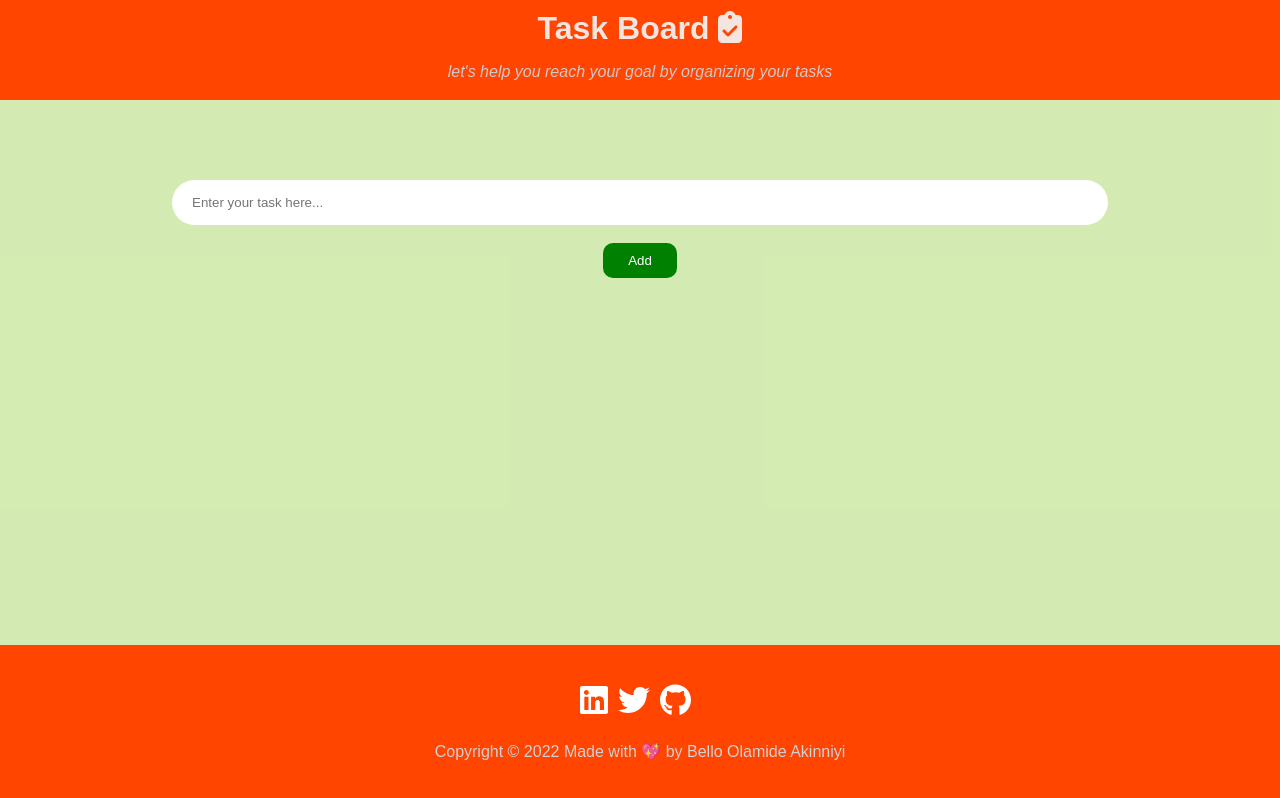
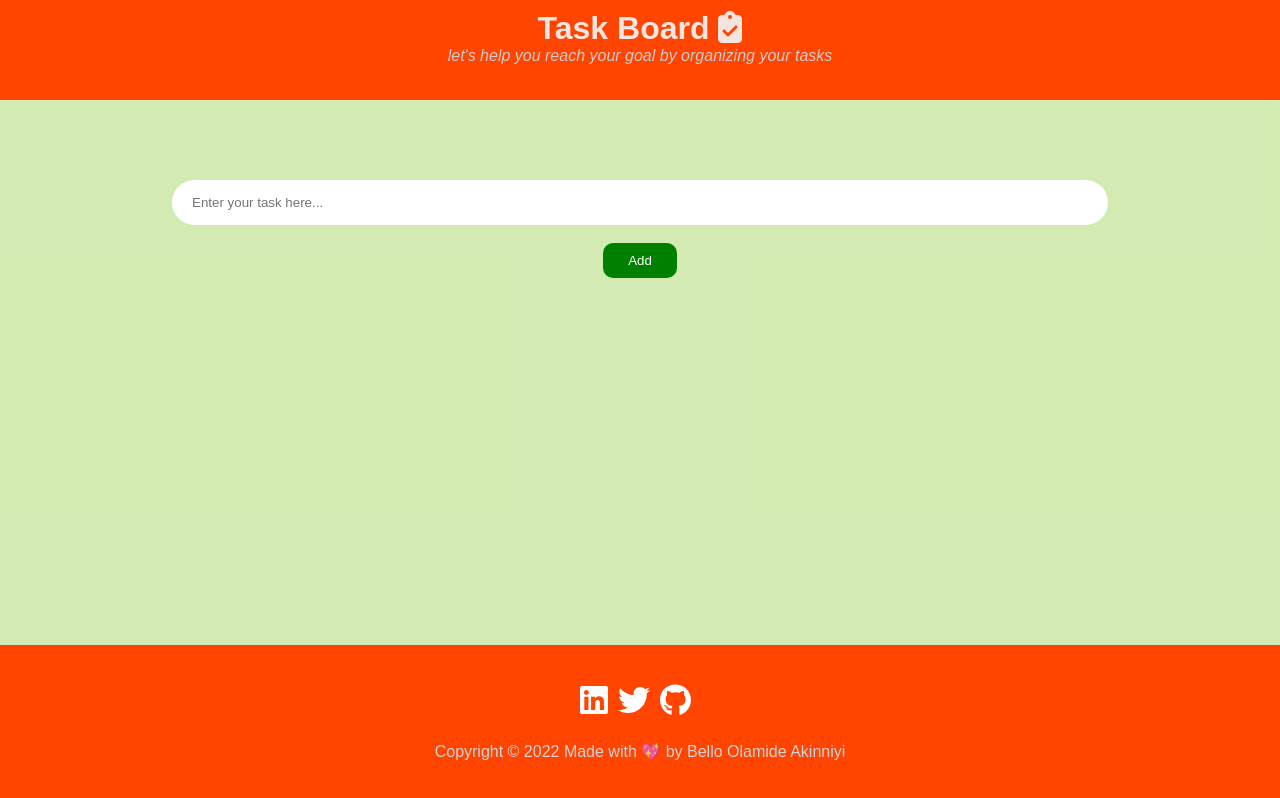
Before and after one commit to Olamide-Bello/task-board, a React (Create React App) app: page / in a window 1280 px wide. Shown: the top 798 px of the page. Built offline with nearby package versions, Linux system fonts and the light colour scheme.

Commit message:
new commit

```diff
--- a/src/index.css
+++ b/src/index.css
@@ -24,6 +24,9 @@ body {
 .header h1 {
     margin: 0;
     color: #f4f4f4ea;
+}
+.header p {
+    margin: 0;
 }
 
 .body {
```
